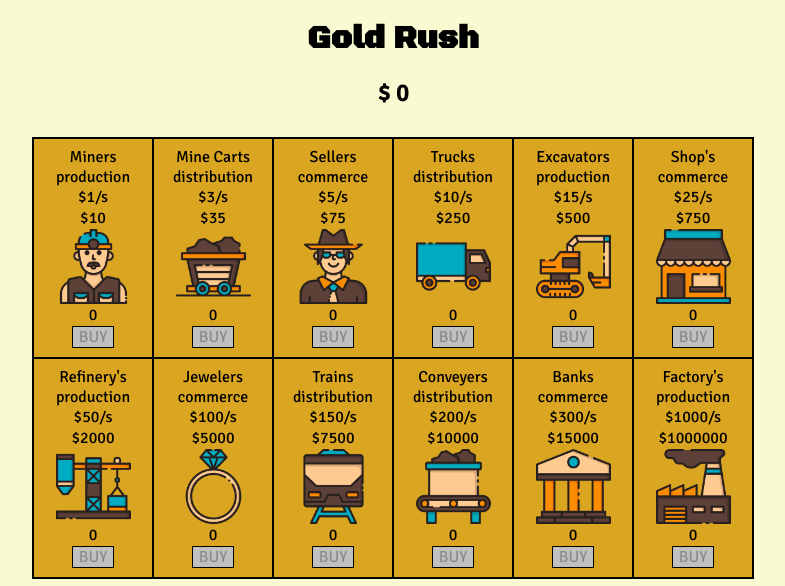
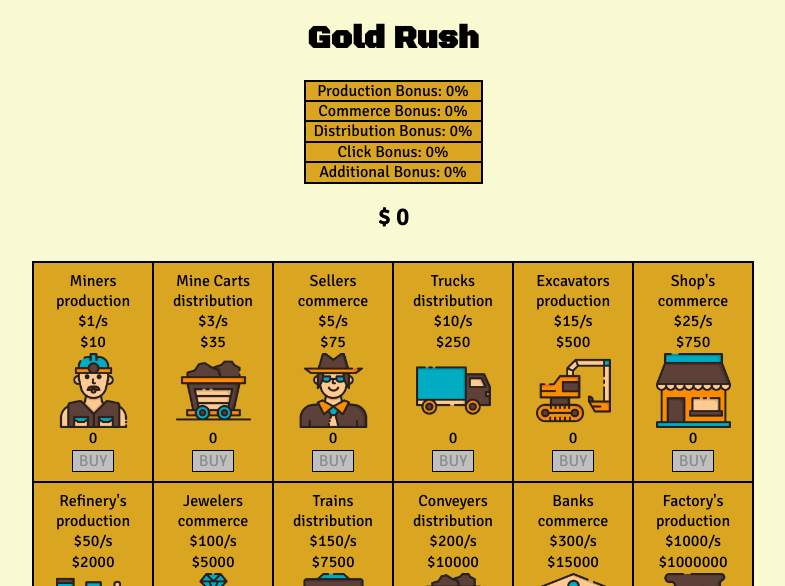
Before and after one commit to Adam-Isaak-dev/clicker-game, a website: page src/index.html in a window 1280 px wide. Shown: the top 586 px of the page, without its empty margins (247-1032 px from the left). Drawn offline with Linux system fonts and the light colour scheme.

Commit message:
add a list of mulitpliers, that updates

```diff
--- a/src/index.html
+++ b/src/index.html
@@ -15,7 +15,14 @@
 <body>
   <header>
     <h1>Gold Rush</h1>
-      <h2>$ <span id="money">0</span></h2>
+    <ul>
+      <li>Production Bonus: <span id="production">0</span>%</li>
+      <li>Commerce Bonus: <span id="commerce">0</span>%</li>
+      <li>Distribution Bonus: <span id="distribution">0</span>%</li>
+      <li>Click Bonus: <span id="click">0</span>%</li>
+      <li>Additional Bonus: <span id="multiplier">0</span>%</li>
+    </ul>
+    <h2>$ <span id="money">0</span></h2>
   </header>
   <main>
     <ul id="auto-clickers">
```
